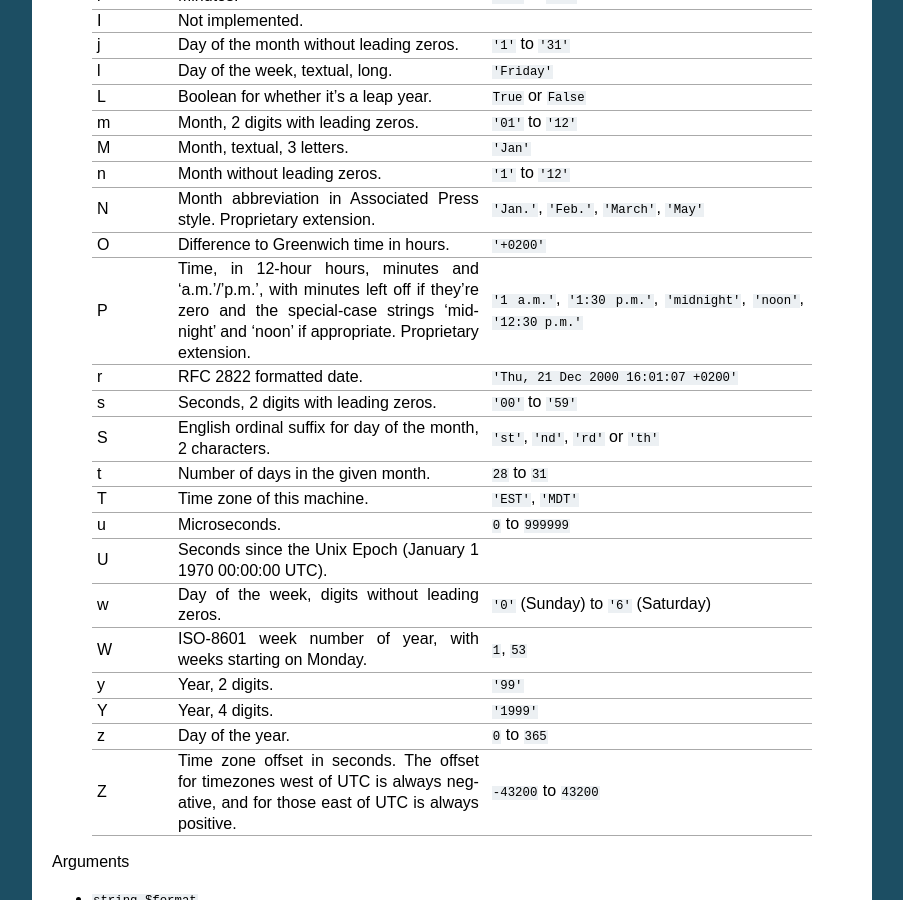
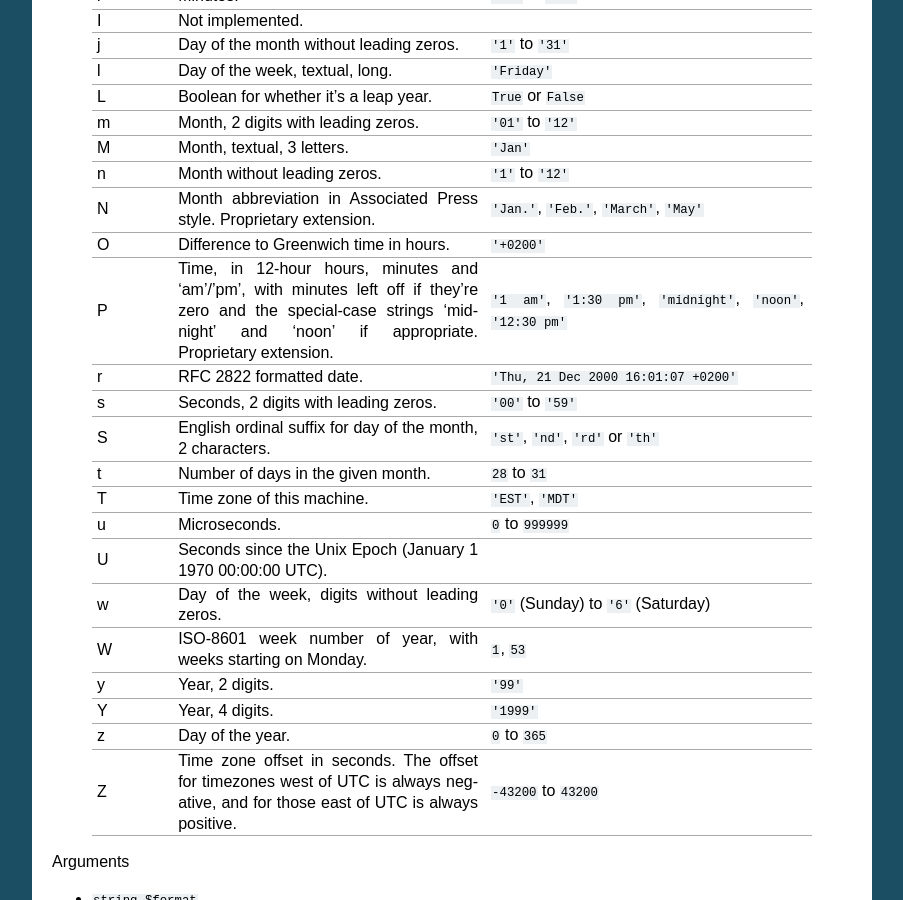
Before and after one commit to runekaagaard/php-chano, a Sphinx documentation site: the page built from docs/reference.rst, in a window 1280 px wide and 900 px high, scrolled down 7048 px. Shown: the whole window, without its empty margins (198-1101 px from the left). Built offline with Sphinx 7.4.7, drawn with Linux system fonts in a browser that asks for light colours.

Commit message:
Updating docs.

```diff
--- a/docs/reference.rst
+++ b/docs/reference.rst
@@ -431,8 +431,8 @@ Available format strings:
     N                 Month abbreviation in Associated Press    ``'Jan.'``, ``'Feb.'``, ``'March'``, ``'May'``
                       style. Proprietary extension.
     O                 Difference to Greenwich time in hours.    ``'+0200'``
-    P                 Time, in 12-hour hours, minutes and       ``'1 a.m.'``, ``'1:30 p.m.'``, ``'midnight'``, ``'noon'``, ``'12:30 p.m.'``
-                      'a.m.'/'p.m.', with minutes left off
+    P                 Time, in 12-hour hours, minutes and       ``'1 am'``, ``'1:30 pm'``, ``'midnight'``, ``'noon'``, ``'12:30 pm'``
+                      'am'/'pm', with minutes left off
                       if they're zero and the special-case
                       strings 'midnight' and 'noon' if
                       appropriate. Proprietary extension.
```
Also changed, not shown: 1 other file.
